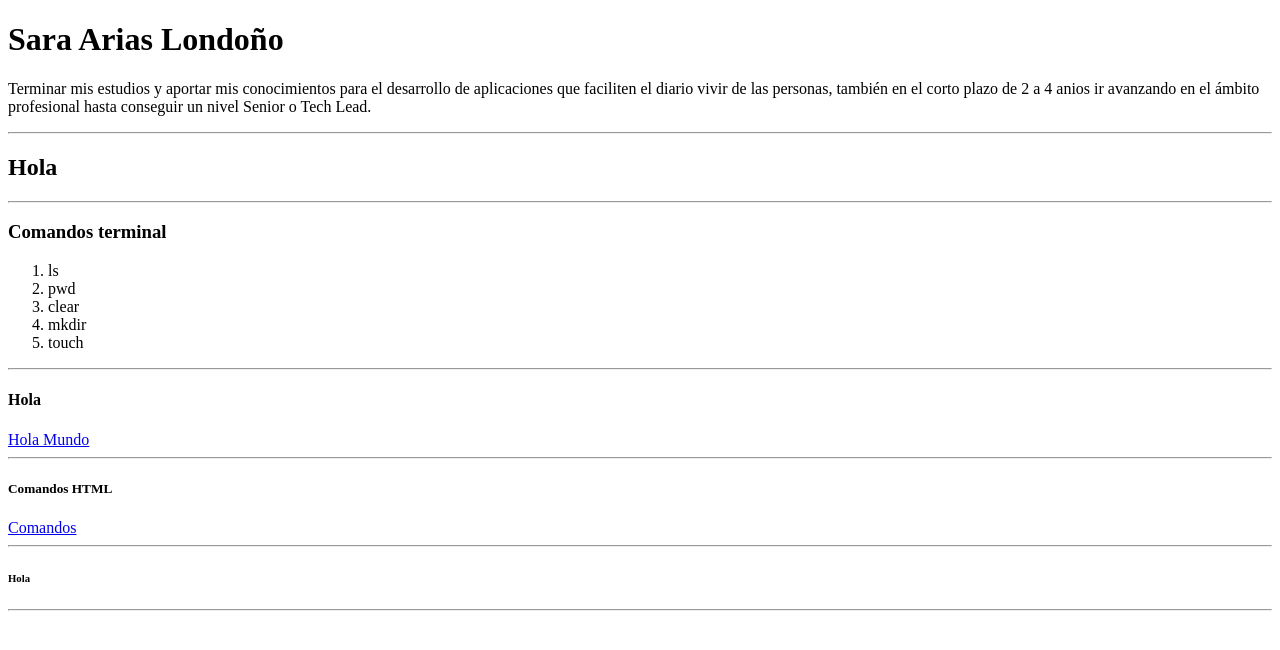
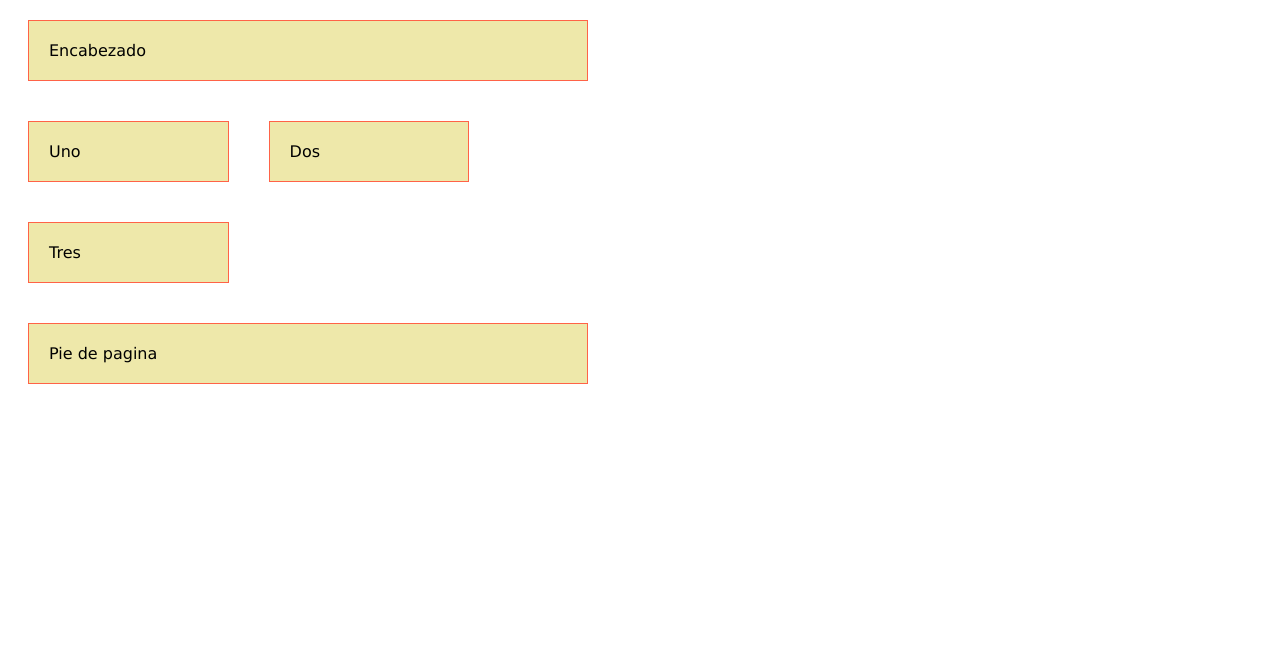
Before and after one commit to sara-34/javascript-curso-fullstack-youtube, a plain HTML site: page html/index.html in a window 1280 px wide. Drawn offline with Linux system fonts and the light colour scheme.

Commit message:
Actividades js

```diff
--- /dev/null
+++ b/css/style.css
@@ -0,0 +1,52 @@
+body{
+    background: white;
+    font-size: 16px;
+    font-family:Verdana, Geneva, Tahoma, sans-serif;
+}
+
+section{
+    background: mediumpurple;
+
+}
+
+div{
+    background: palegoldenrod;
+    padding: 16px 32px;
+    margin: 20px;
+    border: 8px solid orchid;
+}
+
+p{
+    background: papayawhip;
+    color: black;
+}
+.hermano span{
+    background-color: rebeccapurple;
+    font-weight: bold;
+}
+
+.bisnieto span{
+    font-weight: bold;
+}
+
+.sobrino{
+    background-color: teal;
+}
+
+p + p{
+    color: tomato;
+}
+
+main{
+    width: 600px;
+}
+
+div{
+    padding: 20px;
+    border: 1px solid tomato;
+}
+
+.column{
+    display: inline-block;
+    width: calc(33.1% - 40px);
+}
--- a/html/index.html
+++ b/html/index.html
@@ -1,18 +1,25 @@
 <!DOCTYPE html>
 <html lang="en">
+
 <head>
     <meta charset="UTF-8">
     <meta http-equiv="X-UA-Compatible" content="IE=edge">
     <meta name="viewport" content="width=device-width, initial-scale=1.0">
     <title>Primera practica HTML</title>
+    <link rel="stylesheet" href="../css/style.css">
 </head>
+
 <body>
     <!--Esto es un comentario-->
-     <h1>Sara Arias Londoño</h1><!--MAS GRANDE-->
-     <p>Terminar mis estudios y aportar mis conocimientos para el desarrollo de aplicaciones que faciliten el diario vivir de las personas, también en el corto plazo de 2 a 4 anios ir avanzando en el ámbito profesional hasta conseguir un nivel Senior o Tech Lead.</p>
+    <!--<h1>Sara Arias Londoño</h1><MAS GRANDE-->
+    <!--<p>Terminar mis estudios y aportar mis conocimientos para el desarrollo de aplicaciones que faciliten el diario
+        vivir de las personas, también en el corto plazo de 2 a 4 anios ir avanzando en el ámbito profesional hasta
+        conseguir un nivel Senior o Tech Lead.</p>
     <hr>
     <h2>Hola</h2>
-     <hr>
+    <hr>-->
+
+    <!--<section>
         <h3>Comandos terminal</h3>
         <ol>
             <li>ls</li>
@@ -21,6 +28,9 @@
             <li>mkdir</li>
             <li>touch</li>
         </ol>
+    </section>-->
+
+    <!--<div>
         <hr>
         <h4>Hola</h4>
         <a href="https://es.wikipedia.org/wiki/Hola_mundo">Hola Mundo</a>
@@ -28,7 +38,44 @@
         <h5>Comandos HTML</h5>
         <a href="./comandos.html">Comandos</a>
         <hr>
-     <h6>Hola</h6><!--MAS PEQUEÑO-->
-     <hr>
+        <h6>Hola</h6><MAS PEQUEÑO-->
+        <!--<hr>
+        <p>Lorem ipsum dolor sit amet
+            consectetur, adipisicing elit.
+            Dolores harum velit ipsam amet
+            corrupti fuga blanditiis officiis
+            culpa debitis. Deserunt possimus
+            aperiam debitis eum temporibus ab
+            sit odio. Maiores, exercitationem.</p>
+
+    </div>-->
+
+    <!--<div class="abueno">
+        <div class="padre">
+            <p>Hugo</p>
+            <p>Paco</p>
+            <p>Luis</p>
+            <div class="bisnieto">
+                <span>Bisnieto</span>
+            </div>
+            <p>Primo</p>
+            <div class="sobrino">Sobrino </div>
+        </div>
+        <div class="hermano">
+            <span>Nieto</span>
+        </div>
+    </div>-->
+
+    <main>
+        <div class="header">Encabezado</div>
+        <div class="column">Uno</div><div
+        class="column">Dos</div><div
+        class="column">Tres</div>
+        <div class="footer">Pie de pagina</div>
+    </main>
+
+
+
 </body>
+
 </html>
```
Also changed, not shown: js/main.js (added, +25 -0 lines). Lines whose indentation alone changed are shown as unchanged.
